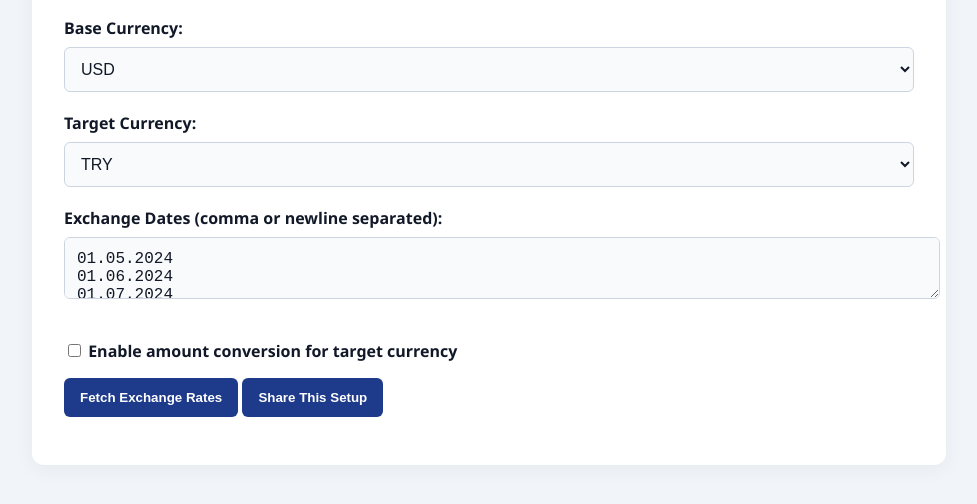
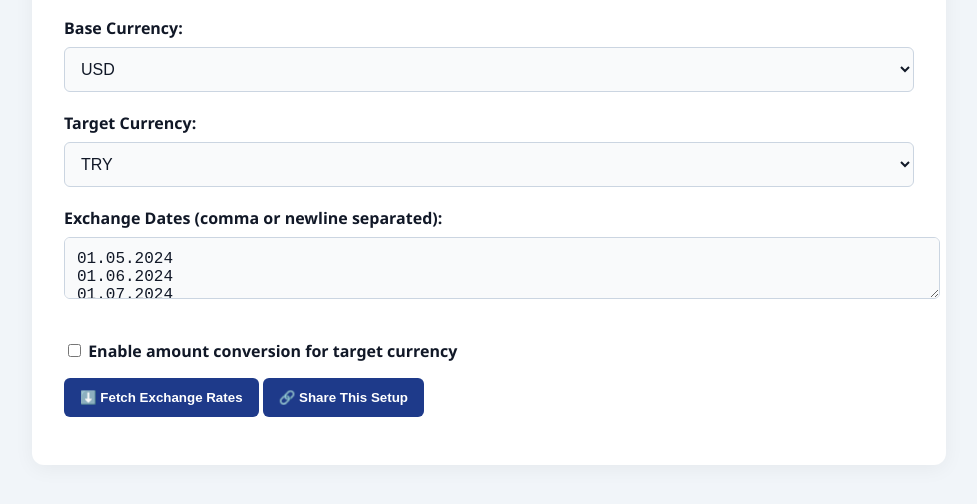
Before and after one commit to mronus/tcmb-cross-rates-app, a website: page public/index.html in a window 1280 px wide. Shown: the part 148-652 px from the top of the page, without its empty margins (151-1128 px from the left). Drawn offline with nearby package versions, Linux system fonts and the light colour scheme; some packages are replaced by stand-ins of ours; a script that the page names is missing.

Commit message:
add emojis

```diff
--- a/public/index.html
+++ b/public/index.html
@@ -223,9 +223,9 @@
     </div>
 
     <div id="validationWarning" style="color: red; display: none; margin-top: 10px;"></div>
-    <button id="fetchBtn">Fetch Exchange Rates</button>
+    <button id="fetchBtn">⬇️ Fetch Exchange Rates</button>
     <button id="exportBtn" class="hidden">📄 Export CSV</button>
-    <button onclick="generateShareableLink()">Share This Setup</button>
+    <button onclick="generateShareableLink()">🔗 Share This Setup</button>
     <div id="spinner" style="display:none; text-align:center; margin-top:1rem;">Loading...</div>
     <div id="summaryOutput" style="font-weight: bold; margin-top: 1rem;"></div>
     <div id="chartContainer" style="display: none;">
```
